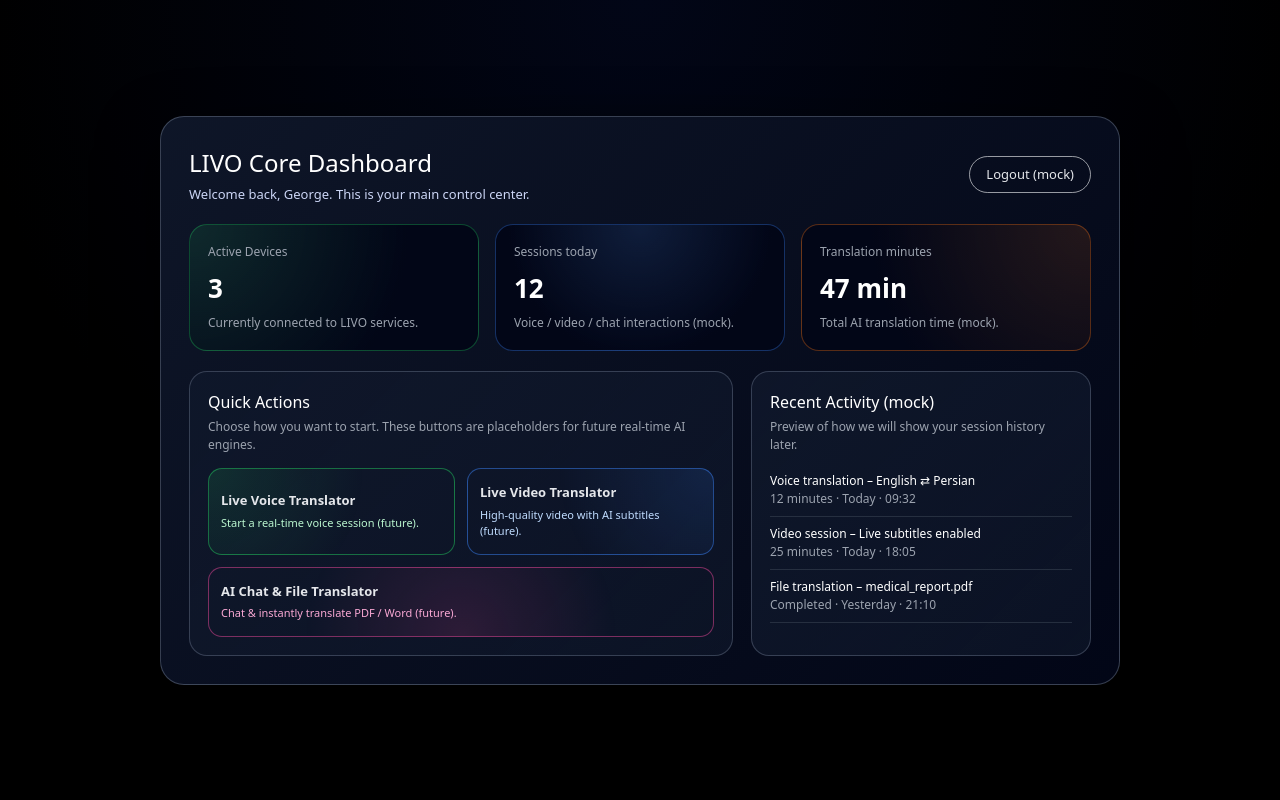
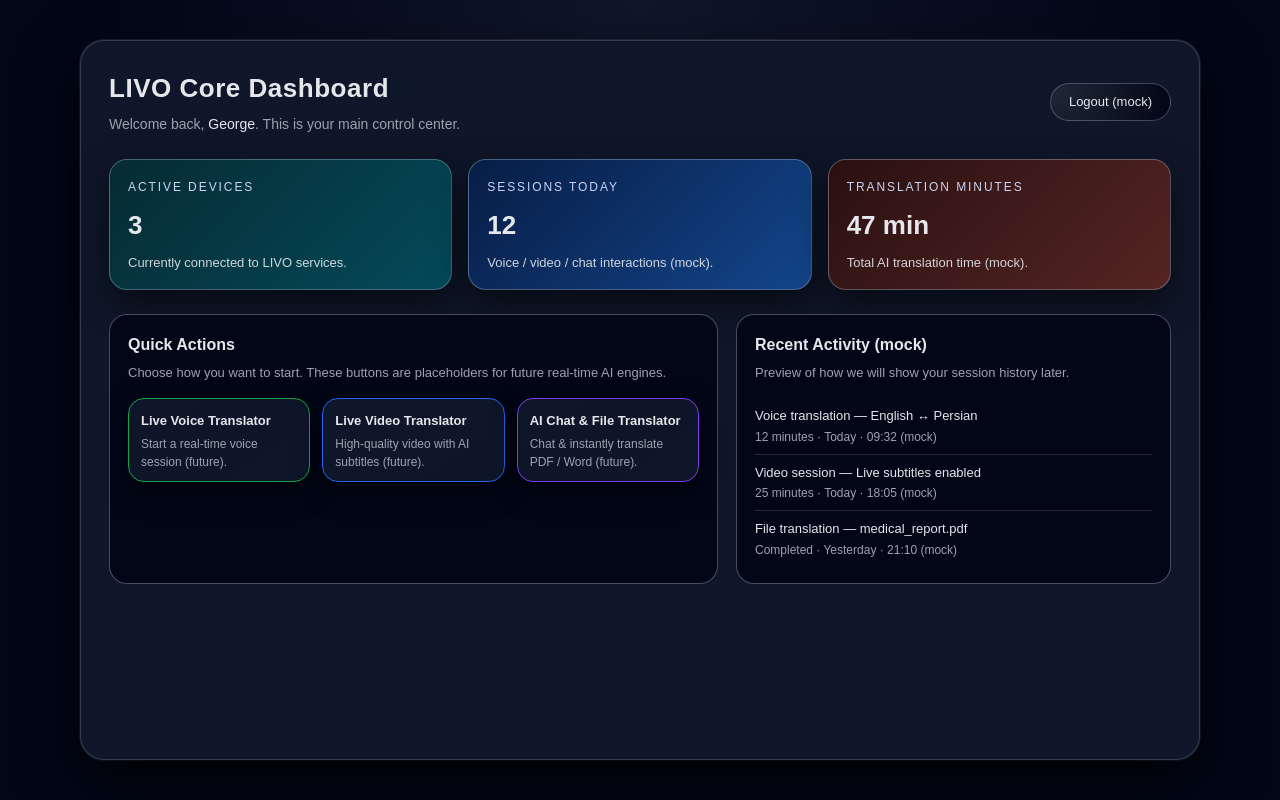
Before and after one commit to georgesmithuk1985-creator/livo-ai-wold, a Next.js app: page /dashboard in a window 1280 px wide. Built offline with nearby package versions, Linux system fonts and the light colour scheme.

Commit message:
update dashboard redirect

```diff
--- a/app/dashboard/page.tsx
+++ b/app/dashboard/page.tsx
@@ -1,155 +1,234 @@
 "use client";
 
+import React from "react";
+
 export default function DashboardPage() {
+  const userName = "George";
+
+  const stats = [
+    {
+      id: 1,
+      label: "Active Devices",
+      value: "3",
+      description: "Currently connected to LIVO services.",
+      background: "linear-gradient(135deg, #062b33, #044a5a)",
+    },
+    {
+      id: 2,
+      label: "Sessions today",
+      value: "12",
+      description: "Voice / video / chat interactions (mock).",
+      background: "linear-gradient(135deg, #071d45, #13458b)",
+    },
+    {
+      id: 3,
+      label: "Translation minutes",
+      value: "47 min",
+      description: "Total AI translation time (mock).",
+      background: "linear-gradient(135deg, #2a1010, #552424)",
+    },
+  ];
+
+  const quickActions = [
+    {
+      id: 1,
+      title: "Live Voice Translator",
+      subtitle: "Start a real-time voice session (future).",
+      borderColor: "#16a34a",
+      hoverBackground: "rgba(22,163,74,0.12)",
+    },
+    {
+      id: 2,
+      title: "Live Video Translator",
+      subtitle: "High-quality video with AI subtitles (future).",
+      borderColor: "#2563eb",
+      hoverBackground: "rgba(37,99,235,0.12)",
+    },
+    {
+      id: 3,
+      title: "AI Chat & File Translator",
+      subtitle: "Chat & instantly translate PDF / Word (future).",
+      borderColor: "#7c3aed",
+      hoverBackground: "rgba(124,58,237,0.12)",
+    },
+  ];
+
+  const recentActivity = [
+    {
+      id: 1,
+      title: "Voice translation — English ↔ Persian",
+      meta: "12 minutes · Today · 09:32 (mock)",
+    },
+    {
+      id: 2,
+      title: "Video session — Live subtitles enabled",
+      meta: "25 minutes · Today · 18:05 (mock)",
+    },
+    {
+      id: 3,
+      title: "File translation — medical_report.pdf",
+      meta: "Completed · Yesterday · 21:10 (mock)",
+    },
+  ];
+
   return (
-    <main
+    <div
       style={{
         minHeight: "100vh",
+        background: "radial-gradient(circle at top, #0f172a 0, #020617 55%)",
+        color: "#e5e7eb",
         display: "flex",
-        alignItems: "center",
         justifyContent: "center",
-        background: "radial-gradient(circle at top, #020617 0, #000 65%)",
-        color: "white",
-        fontFamily: "system-ui, -apple-system, BlinkMacSystemFont, sans-serif",
+        padding: "40px 16px",
       }}
     >
       <div
         style={{
-          width: "960px",
-          maxWidth: "100%",
-          padding: "28px",
+          width: "100%",
+          maxWidth: "1120px",
+          background:
+            "linear-gradient(145deg, rgba(15,23,42,0.98), rgba(15,23,42,0.98))",
           borderRadius: "24px",
-          background:
-            "linear-gradient(135deg, rgba(15,23,42,0.95), rgba(2,6,23,0.98))",
-          boxShadow: "0 22px 60px rgba(0,0,0,0.8)",
-          border: "1px solid rgba(148,163,184,0.35)",
+          padding: "28px 28px 32px 28px",
+          boxShadow:
+            "0 24px 60px rgba(0,0,0,0.75), 0 0 0 1px rgba(148,163,184,0.16)",
+          border: "1px solid rgba(148,163,184,0.28)",
         }}
       >
-        {/* هدر داشبورد */}
-        <header
+        {/* Header */}
+        <div
           style={{
             display: "flex",
             justifyContent: "space-between",
             alignItems: "center",
-            marginBottom: "20px",
+            marginBottom: "24px",
           }}
         >
           <div>
-            <h1 style={{ fontSize: "24px", marginBottom: "4px" }}>
+            <h1
+              style={{
+                fontSize: "26px",
+                fontWeight: 700,
+                letterSpacing: "0.02em",
+              }}
+            >
               LIVO Core Dashboard
             </h1>
-            <p style={{ fontSize: "13px", color: "#cbd5f5" }}>
-              Welcome back, George. This is your main control center.
+            <p
+              style={{
+                marginTop: "6px",
+                fontSize: "14px",
+                color: "#9ca3af",
+              }}
+            >
+              Welcome back, <span style={{ color: "#e5e7eb" }}>{userName}</span>
+              . This is your main control center.
             </p>
           </div>
 
           <button
+            type="button"
             style={{
-              padding: "8px 16px",
+              padding: "8px 18px",
               borderRadius: "999px",
-              border: "1px solid rgba(248,250,252,0.6)",
-              backgroundColor: "transparent",
+              border: "1px solid rgba(148,163,184,0.4)",
+              background:
+                "radial-gradient(circle at top left, #1f2937, #020617)",
               color: "#e5e7eb",
               fontSize: "13px",
-              cursor: "pointer",
+              fontWeight: 500,
+              cursor: "default",
             }}
           >
             Logout (mock)
           </button>
-        </header>
+        </div>
 
-        {/* ردیف کارت‌های بالا */}
-        <section
+        {/* Top stats */}
+        <div
           style={{
             display: "grid",
             gridTemplateColumns: "repeat(3, minmax(0, 1fr))",
             gap: "16px",
-            marginBottom: "20px",
+            marginBottom: "24px",
           }}
         >
+          {stats.map((item) => (
+            <div
+              key={item.id}
+              style={{
+                borderRadius: "18px",
+                padding: "18px 18px 16px 18px",
+                background: item.background,
+                border: "1px solid rgba(148,163,184,0.45)",
+                boxShadow: "0 14px 35px rgba(0,0,0,0.55)",
+              }}
+            >
+              <p
+                style={{
+                  fontSize: "12px",
+                  textTransform: "uppercase",
+                  letterSpacing: "0.16em",
+                  color: "#cbd5f5",
+                  marginBottom: "10px",
+                }}
+              >
+                {item.label}
+              </p>
+              <p
+                style={{
+                  fontSize: "26px",
+                  fontWeight: 700,
+                  marginBottom: "8px",
+                }}
+              >
+                {item.value}
+              </p>
+              <p
+                style={{
+                  fontSize: "13px",
+                  color: "#e5e7eb",
+                  opacity: 0.9,
+                }}
+              >
+                {item.description}
+              </p>
+            </div>
+          ))}
+        </div>
+
+        {/* Bottom grid: Quick Actions + Activity */}
         <div
           style={{
-              padding: "18px",
-              borderRadius: "18px",
-              background:
-                "radial-gradient(circle at top left, #22c55e20, #020617 70%)",
-              border: "1px solid rgba(34,197,94,0.35)",
-            }}
-          >
-            <p style={{ fontSize: "12px", color: "#9ca3af" }}>Active Devices</p>
-            <p style={{ fontSize: "26px", fontWeight: 600, marginTop: "8px" }}>
-              3
-            </p>
-            <p style={{ fontSize: "12px", color: "#9ca3af", marginTop: "6px" }}>
-              Currently connected to LIVO services.
-            </p>
-          </div>
-
-          <div
-            style={{
-              padding: "18px",
-              borderRadius: "18px",
-              background:
-                "radial-gradient(circle at top, #3b82f620, #020617 70%)",
-              border: "1px solid rgba(59,130,246,0.35)",
-            }}
-          >
-            <p style={{ fontSize: "12px", color: "#9ca3af" }}>Sessions today</p>
-            <p style={{ fontSize: "26px", fontWeight: 600, marginTop: "8px" }}>
-              12
-            </p>
-            <p style={{ fontSize: "12px", color: "#9ca3af", marginTop: "6px" }}>
-              Voice / video / chat interactions (mock).
-            </p>
-          </div>
-
-          <div
-            style={{
-              padding: "18px",
-              borderRadius: "18px",
-              background:
-                "radial-gradient(circle at top right, #f9731620, #020617 70%)",
-              border: "1px solid rgba(249,115,22,0.35)",
-            }}
-          >
-            <p style={{ fontSize: "12px", color: "#9ca3af" }}>
-              Translation minutes
-            </p>
-            <p style={{ fontSize: "26px", fontWeight: 600, marginTop: "8px" }}>
-              47 min
-            </p>
-            <p style={{ fontSize: "12px", color: "#9ca3af", marginTop: "6px" }}>
-              Total AI translation time (mock).
-            </p>
-          </div>
-        </section>
-
-        {/* بخش پایین: اکشن سریع + فعالیت اخیر */}
-        <section
-          style={{
             display: "grid",
-            gridTemplateColumns: "minmax(0, 1.6fr) minmax(0, 1fr)",
+            gridTemplateColumns: "minmax(0, 1.4fr) minmax(0, 1fr)",
             gap: "18px",
           }}
         >
-          {/* اکشن‌ها */}
-          <div
+          {/* Quick Actions */}
+          <section
             style={{
-              padding: "18px",
               borderRadius: "18px",
+              padding: "18px 18px 16px 18px",
               background:
-                "linear-gradient(135deg, rgba(15,23,42,0.95), rgba(15,23,42,0.7))",
-              border: "1px solid rgba(148,163,184,0.3)",
+                "radial-gradient(circle at top left, #020617, #020617)",
+              border: "1px solid rgba(148,163,184,0.45)",
             }}
           >
-            <h2 style={{ fontSize: "16px", marginBottom: "4px" }}>
+            <h2
+              style={{
+                fontSize: "16px",
+                fontWeight: 600,
+                marginBottom: "6px",
+              }}
+            >
               Quick Actions
             </h2>
             <p
               style={{
-                fontSize: "12px",
-                marginBottom: "14px",
+                fontSize: "13px",
                 color: "#9ca3af",
+                marginBottom: "16px",
               }}
             >
               Choose how you want to start. These buttons are placeholders for
@@ -159,136 +238,110 @@ export default function DashboardPage() {
             <div
               style={{
                 display: "grid",
-                gridTemplateColumns: "repeat(2, minmax(0, 1fr))",
+                gridTemplateColumns: "repeat(3, minmax(0, 1fr))",
                 gap: "12px",
               }}
             >
-              <button
+              {quickActions.map((action) => (
+                <div
+                  key={action.id}
                   style={{
-                  padding: "14px 12px",
-                  borderRadius: "14px",
-                  border: "1px solid rgba(34,197,94,0.5)",
+                    borderRadius: "16px",
+                    padding: "12px 12px 10px 12px",
+                    border: `1px solid ${action.borderColor}`,
                     background:
-                    "radial-gradient(circle at top left, #22c55e25, transparent 60%)",
-                  color: "#e5e7eb",
-                  fontSize: "13px",
-                  textAlign: "left",
-                  cursor: "pointer",
+                      "linear-gradient(145deg, rgba(15,23,42,0.95), rgba(15,23,42,0.9))",
+                    cursor: "not-allowed",
+                    boxShadow: "0 10px 25px rgba(0,0,0,0.55)",
                   }}
                 >
-                <div style={{ fontWeight: 600, marginBottom: "4px" }}>
-                  Live Voice Translator
-                </div>
-                <div style={{ fontSize: "11px", color: "#bbf7d0" }}>
-                  Start a real-time voice session (future).
-                </div>
-              </button>
-
-              <button
+                  <p
                     style={{
-                  padding: "14px 12px",
-                  borderRadius: "14px",
-                  border: "1px solid rgba(59,130,246,0.5)",
-                  background:
-                    "radial-gradient(circle at top right, #3b82f625, transparent 60%)",
-                  color: "#e5e7eb",
                       fontSize: "13px",
-                  textAlign: "left",
-                  cursor: "pointer",
+                      fontWeight: 600,
+                      marginBottom: "4px",
                     }}
                   >
-                <div style={{ fontWeight: 600, marginBottom: "4px" }}>
-                  Live Video Translator
-                </div>
-                <div style={{ fontSize: "11px", color: "#bfdbfe" }}>
-                  High-quality video with AI subtitles (future).
-                </div>
-              </button>
-
-              <button
+                    {action.title}
+                  </p>
+                  <p
                     style={{
-                  padding: "14px 12px",
-                  borderRadius: "14px",
-                  border: "1px solid rgba(236,72,153,0.5)",
-                  background:
-                    "radial-gradient(circle at bottom, #ec489925, transparent 60%)",
-                  color: "#e5e7eb",
-                  fontSize: "13px",
-                  textAlign: "left",
-                  cursor: "pointer",
-                  gridColumn: "span 2",
+                      fontSize: "12px",
+                      color: "#9ca3af",
+                      lineHeight: 1.5,
                     }}
                   >
-                <div style={{ fontWeight: 600, marginBottom: "4px" }}>
-                  AI Chat &amp; File Translator
+                    {action.subtitle}
+                  </p>
                 </div>
-                <div style={{ fontSize: "11px", color: "#f9a8d4" }}>
-                  Chat &amp; instantly translate PDF / Word (future).
+              ))}
             </div>
-              </button>
-            </div>
-          </div>
+          </section>
 
-          {/* فعالیت اخیر */}
-          <div
+          {/* Recent Activity */}
+          <section
             style={{
-              padding: "18px",
               borderRadius: "18px",
+              padding: "18px 18px 16px 18px",
               background:
-                "linear-gradient(135deg, rgba(15,23,42,0.95), rgba(15,23,42,0.7))",
-              border: "1px solid rgba(148,163,184,0.3)",
+                "radial-gradient(circle at top left, #020617, #020617)",
+              border: "1px solid rgba(148,163,184,0.45)",
             }}
           >
-            <h2 style={{ fontSize: "16px", marginBottom: "4px" }}>
+            <h2
+              style={{
+                fontSize: "16px",
+                fontWeight: 600,
+                marginBottom: "6px",
+              }}
+            >
               Recent Activity (mock)
             </h2>
             <p
               style={{
-                fontSize: "12px",
-                marginBottom: "10px",
+                fontSize: "13px",
                 color: "#9ca3af",
+                marginBottom: "16px",
               }}
             >
               Preview of how we will show your session history later.
             </p>
 
             <ul style={{ listStyle: "none", padding: 0, margin: 0 }}>
+              {recentActivity.map((item) => (
                 <li
+                  key={item.id}
                   style={{
                     padding: "8px 0",
-                  borderBottom: "1px solid rgba(55,65,81,0.6)",
-                  fontSize: "12px",
+                    borderBottom:
+                      item.id === recentActivity[recentActivity.length - 1].id
+                        ? "none"
+                        : "1px solid rgba(55,65,81,0.65)",
                   }}
                 >
-                <div>Voice translation – English ⇄ Persian</div>
-                <div style={{ color: "#9ca3af" }}>12 minutes · Today · 09:32</div>
-              </li>
-              <li
+                  <p
                     style={{
-                  padding: "8px 0",
-                  borderBottom: "1px solid rgba(55,65,81,0.6)",
-                  fontSize: "12px",
+                      fontSize: "13px",
+                      fontWeight: 500,
+                      marginBottom: "2px",
                     }}
                   >
-                <div>Video session – Live subtitles enabled</div>
-                <div style={{ color: "#9ca3af" }}>25 minutes · Today · 18:05</div>
-              </li>
-              <li
+                    {item.title}
+                  </p>
+                  <p
                     style={{
-                  padding: "8px 0",
-                  borderBottom: "1px solid rgba(55,65,81,0.6)",
                       fontSize: "12px",
+                      color: "#9ca3af",
                     }}
                   >
-                <div>File translation – medical_report.pdf</div>
-                <div style={{ color: "#9ca3af" }}>
-                  Completed · Yesterday · 21:10
-                </div>
+                    {item.meta}
+                  </p>
                 </li>
+              ))}
             </ul>
-          </div>
           </section>
         </div>
-    </main>
+      </div>
+    </div>
   );
 }
```
Lines whose indentation alone changed are shown as unchanged.
